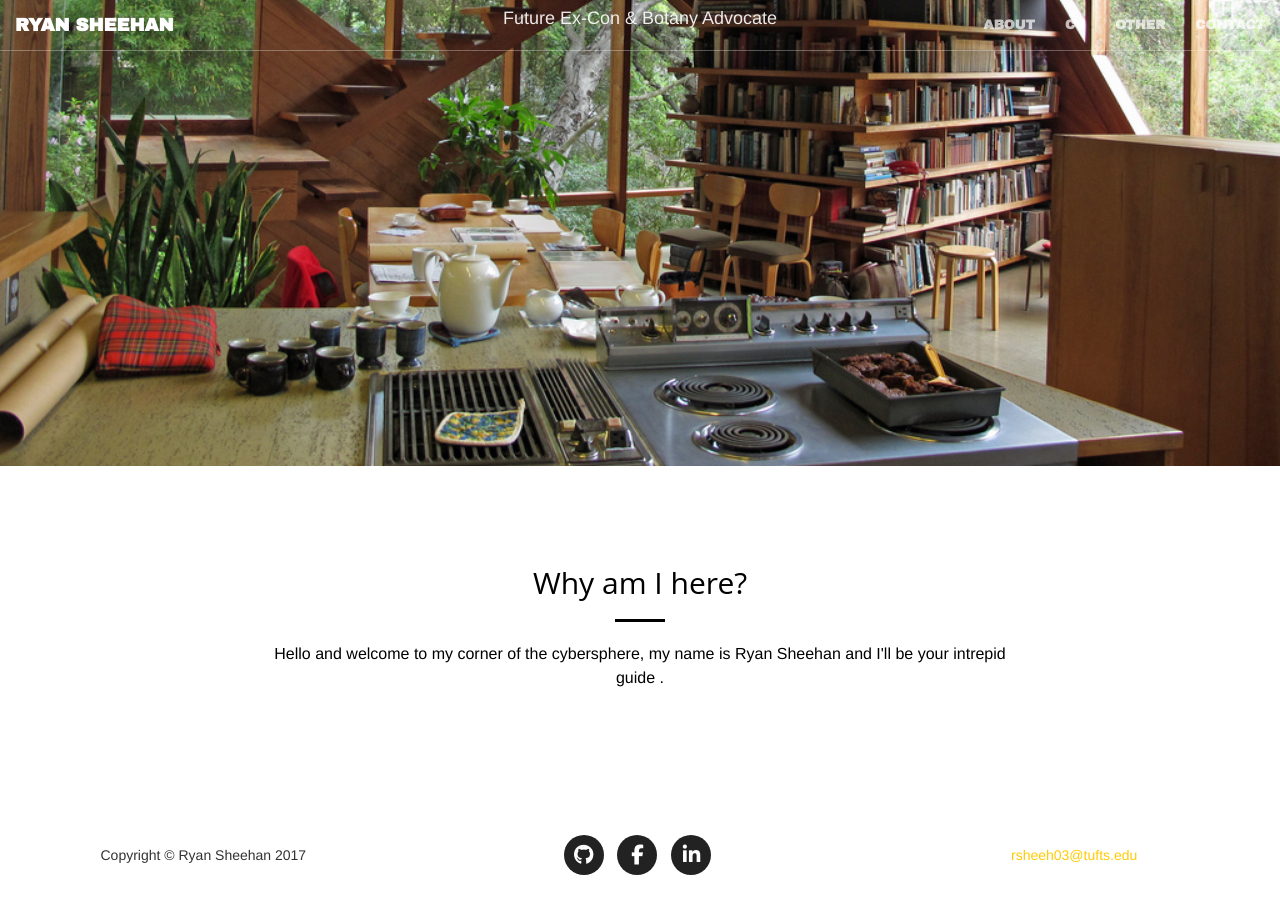
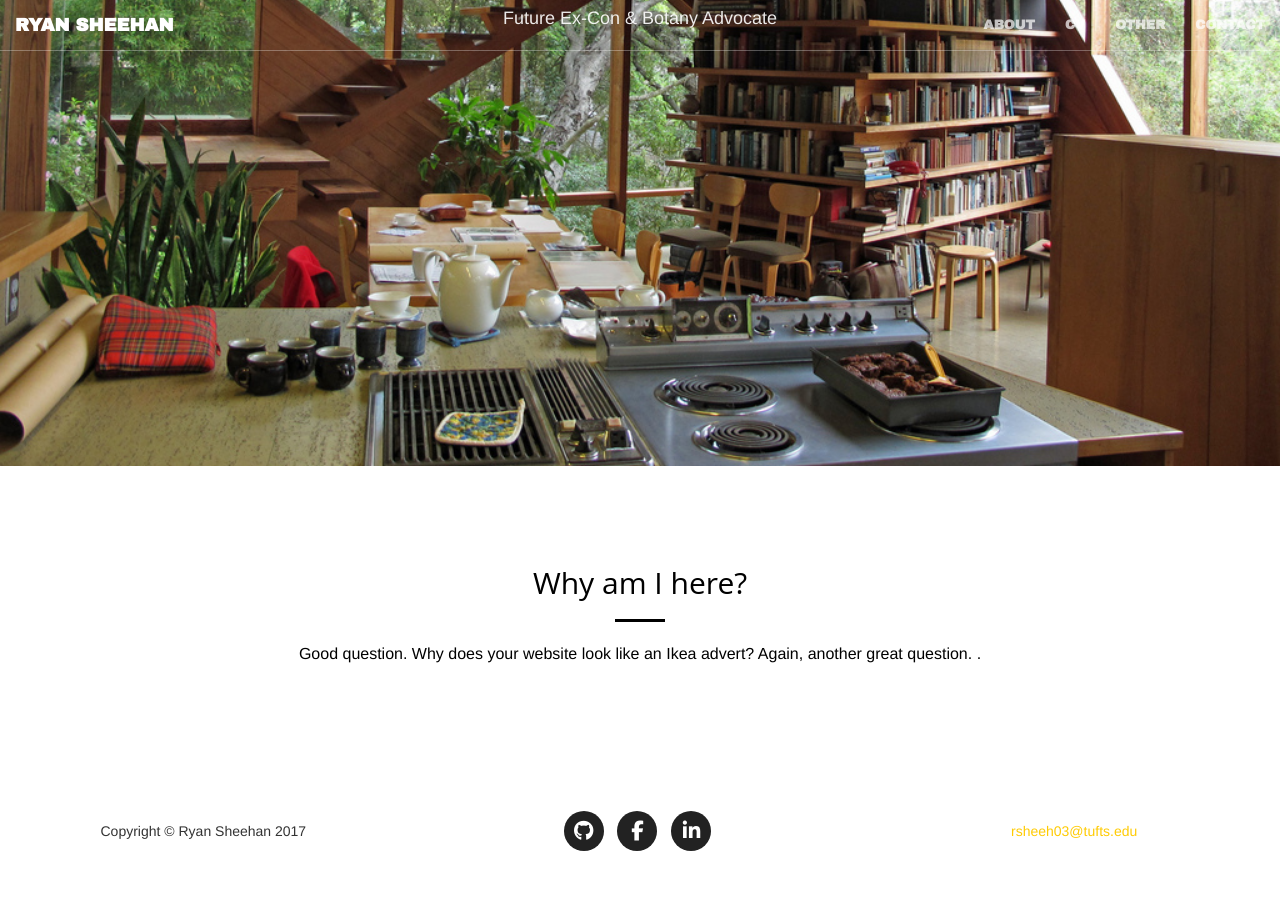
Before and after one commit to Ryan-Sheehan/Ryan-Sheehan.github.io, a Jekyll site: the page index.html, which Jekyll copies as it is, in a window 1280 px wide and 900 px high, scrolled down 434 px. Built offline with Jekyll 4.4.1, drawn with Linux system fonts in a browser that asks for light colours; nearby versions of some CDN libraries; after the commit the page ends 1310 px from its top, so only the background shows below that.

Commit message:
Update index.html

```diff
--- a/index.html
+++ b/index.html
@@ -69,7 +69,7 @@
 					    <h2 class="section-heading">Why am I here?</h2>
 					    <hr class="light">
 					    <p class="text-black">
-					      Hello and welcome to my corner of the cybersphere, my name is Ryan Sheehan and I'll be your intrepid guide
+					      Good question. Why does your website look like an Ikea advert? Again, another great question.
 					      <a target="_blank" href=""></a>.
 					    </p>
 
```
